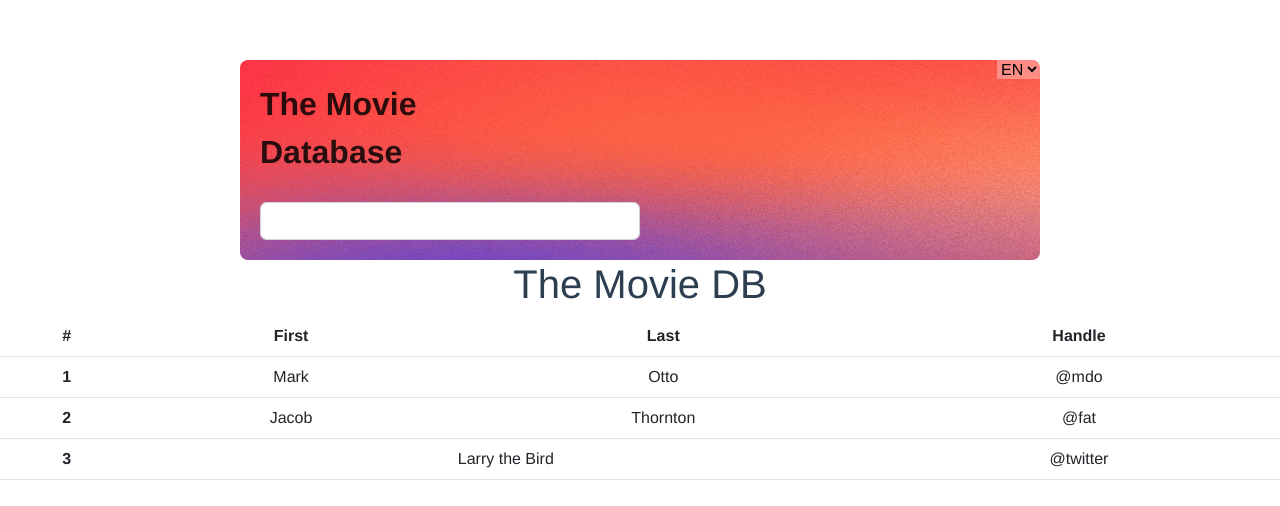
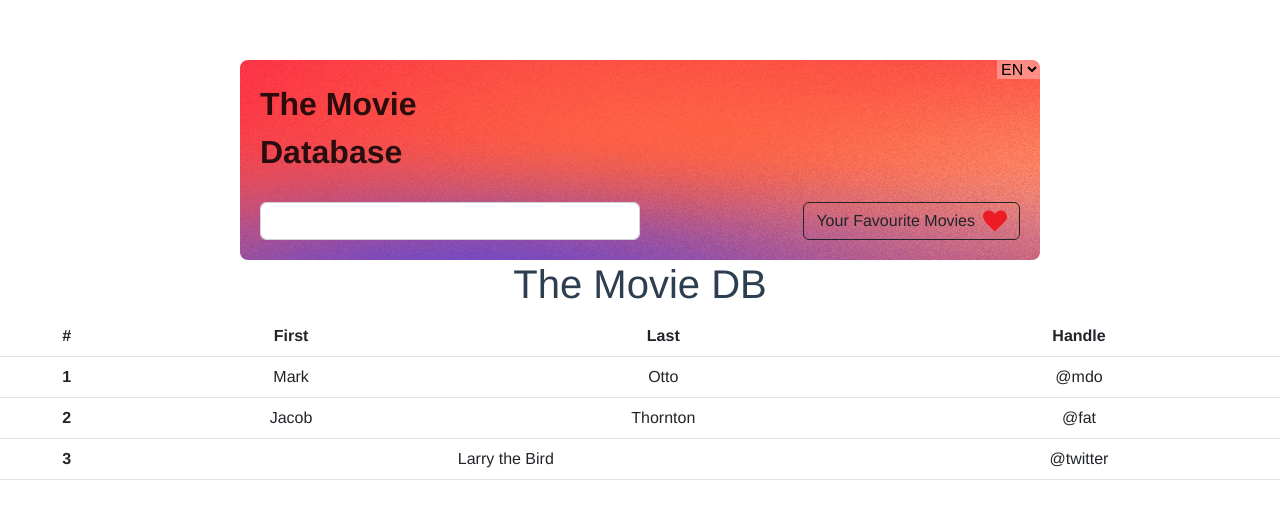
Before and after one commit to gian-anderegg/themoviedb, a Vue app: page /home#/home in a window 1280 px wide. Shown: the top 506 px of the page. Built offline with nearby package versions, Linux system fonts and the light colour scheme.

Commit message:
header v2

```diff
--- a/src/components/Header/Header.css
+++ b/src/components/Header/Header.css
@@ -37,6 +37,9 @@
 
 .header__right {
     width: 50%;
+    display: flex;
+    align-items: flex-end;
+    justify-content: flex-end;
 }
 
 .language {
@@ -47,3 +50,26 @@
     background-color: #ffffff51;
     border: none;
 }
+
+.button {
+    display: flex;
+    gap: 8px;
+}
+
+.button-icon {
+    background-image: url(../../assets/red-heart-icon.svg);
+    background-size: 100% 100%;
+    background-repeat: no-repeat;
+    display: block;
+    height: 24px;
+    width: 24px;
+}
+
+.search-icon {
+    background-image: url(../../assets/search.svg);
+    background-size: 100% 100%;
+    background-repeat: no-repeat;
+    display: block;
+    height: 24px;
+    width: 24px;
+}
--- a/src/components/Header/Header.js
+++ b/src/components/Header/Header.js
@@ -1,4 +1,9 @@
 export default {
-    name: "App",
+    name: "Header",
     components: {},
+    computed: {
+        isOnHome() {
+            return this.$route.path === '/home';
+        }
+    }
 };
--- a/src/components/Header/Header.vue
+++ b/src/components/Header/Header.vue
@@ -1,10 +1,11 @@
 <template>
     <div class="header">
         <div class="header__left">
-            <div class="title-container">
+            <div v-if="isOnHome" class="title-container">
                 <span class="title">The Movie</span>
                 <span class="title">Database</span>
             </div>
+            <span v-if="!isOnHome" class="title">Your Favourites</span>
             <input type="search" class="searchbar form-control"/>
         </div>
         <div class="header__right">
@@ -12,6 +13,8 @@
                 <option value="Englisch">EN</option>
                 <option value="Deutsch">DE</option>
             </select>
+            <router-link v-if="isOnHome" to="favourites" class="button btn btn-outline-dark">Your Favourite Movies <span class="button-icon"></span></router-link>
+            <router-link v-if="!isOnHome" to="home" class="button btn btn-outline-dark">Discorver Movies <span class="search-icon"></span></router-link>
         </div>
     </div>
 </template>
```
Also changed, not shown: src/assets/red-heart-icon.svg (added), src/assets/search.svg (added).
